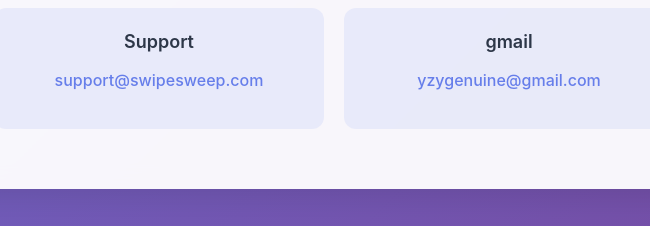
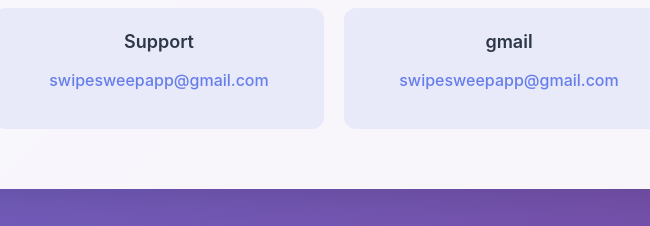
Before and after one commit to yzygenuine/swipesweepapp, a plain HTML site: page about.html in a window 1280 px wide. Shown: the part 1658-1884 px from the top of the page, 306-956 px from the left. Drawn offline with Linux system fonts and the light colour scheme.

Commit message:
优化邮箱

```diff
--- a/about.html
+++ b/about.html
@@ -329,7 +329,7 @@
                 <div class="contact-info">
                     <div class="contact-item">
                         <h3>Support</h3>
-                        <p><a href="mailto:support@swipesweep.com">support@swipesweep.com</a></p>
+                        <p><a href="mailto:swipesweepapp@gmail.com">swipesweepapp@gmail.com</a></p>
                     </div>
 
                     <!-- <div class="contact-item">
@@ -339,7 +339,7 @@
                      -->
                     <div class="contact-item">
                         <h3>gmail</h3>
-                        <p><a href="mailto:press@swipesweep.com">yzygenuine@gmail.com</a></p>
+                        <p><a href="mailto:swipesweepapp@gmail.com">swipesweepapp@gmail.com</a></p>
                     </div>
                 </div>
             </div>
```
Also changed, not shown: index.html (+1 -1 lines).
